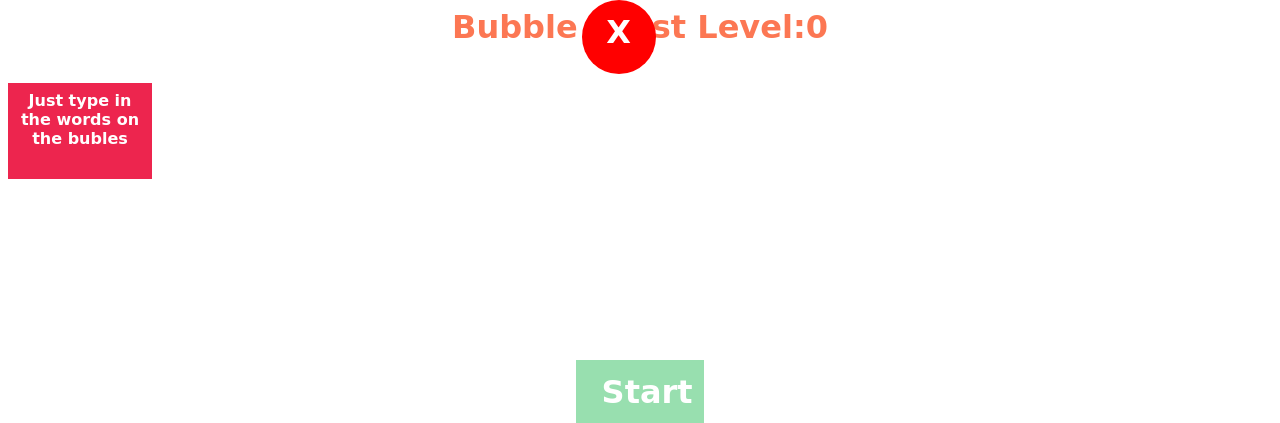
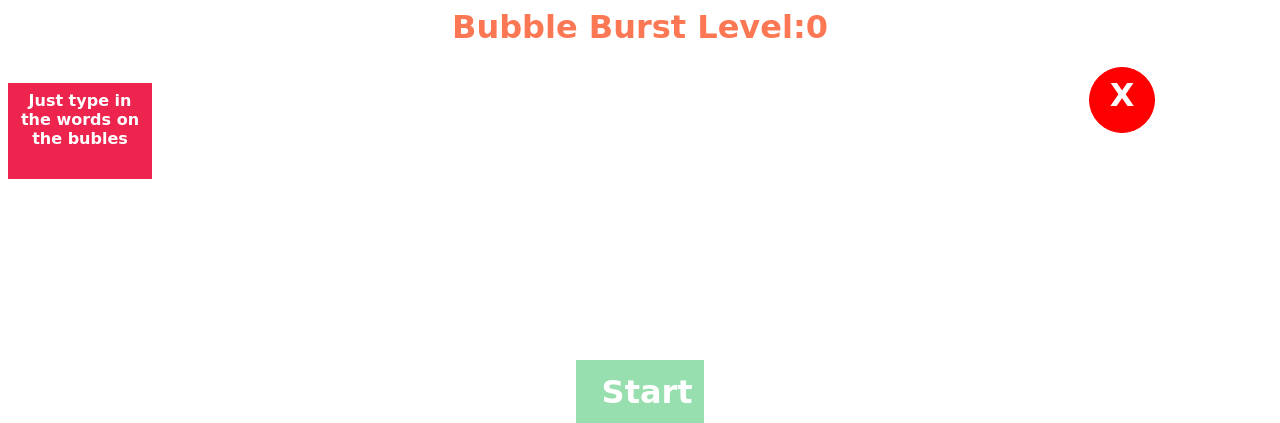
Before and after one commit to ranmerc/TypingWizard, a PHP site: page /bubleBurst.html in a window 1280 px wide, with the pointer over the restyled element. Shown: the top 423 px of the page. Run offline with PHP 8.4, Linux system fonts and the light colour scheme.

Commit message:
Exit button buble game

```diff
--- a/Styles/bubleBurst.css
+++ b/Styles/bubleBurst.css
@@ -112,9 +112,7 @@ a{
 
 #exit a:hover{
     color:white;
-    position: absolute;
     background-color:red;
-    border:5px dotted red;
 
 
 }
```
